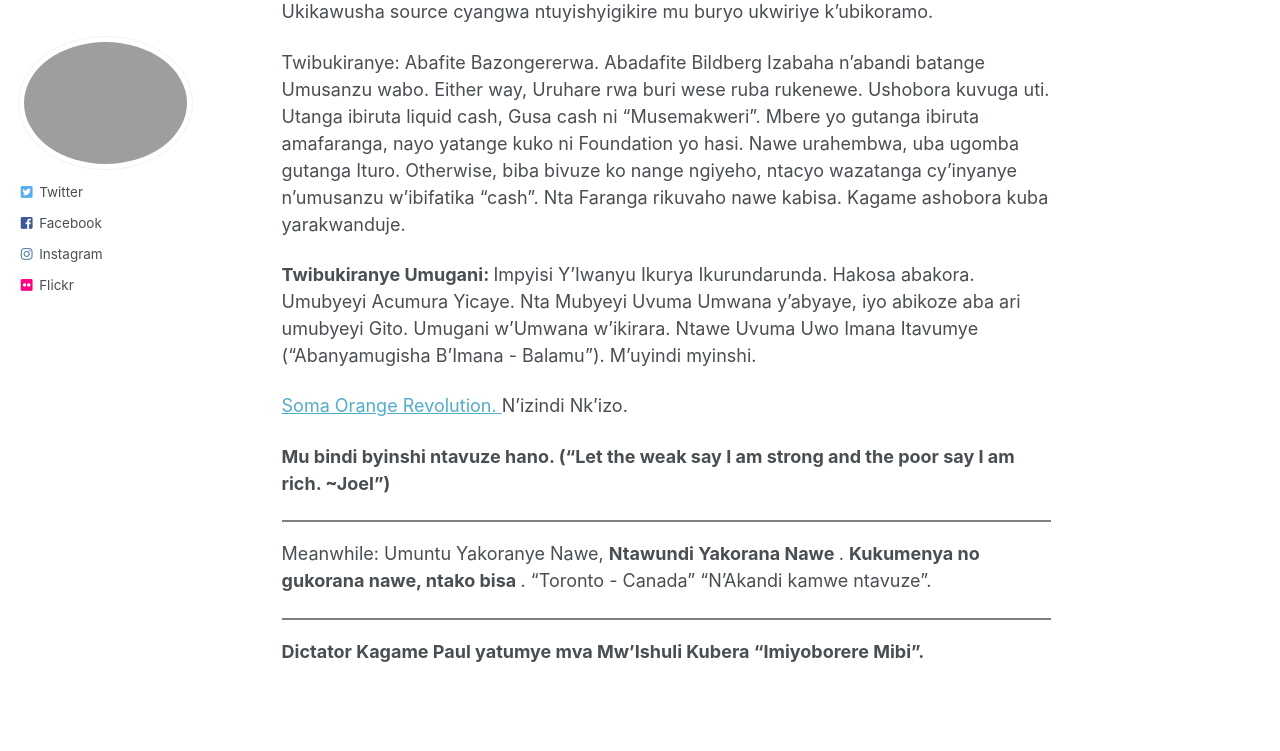
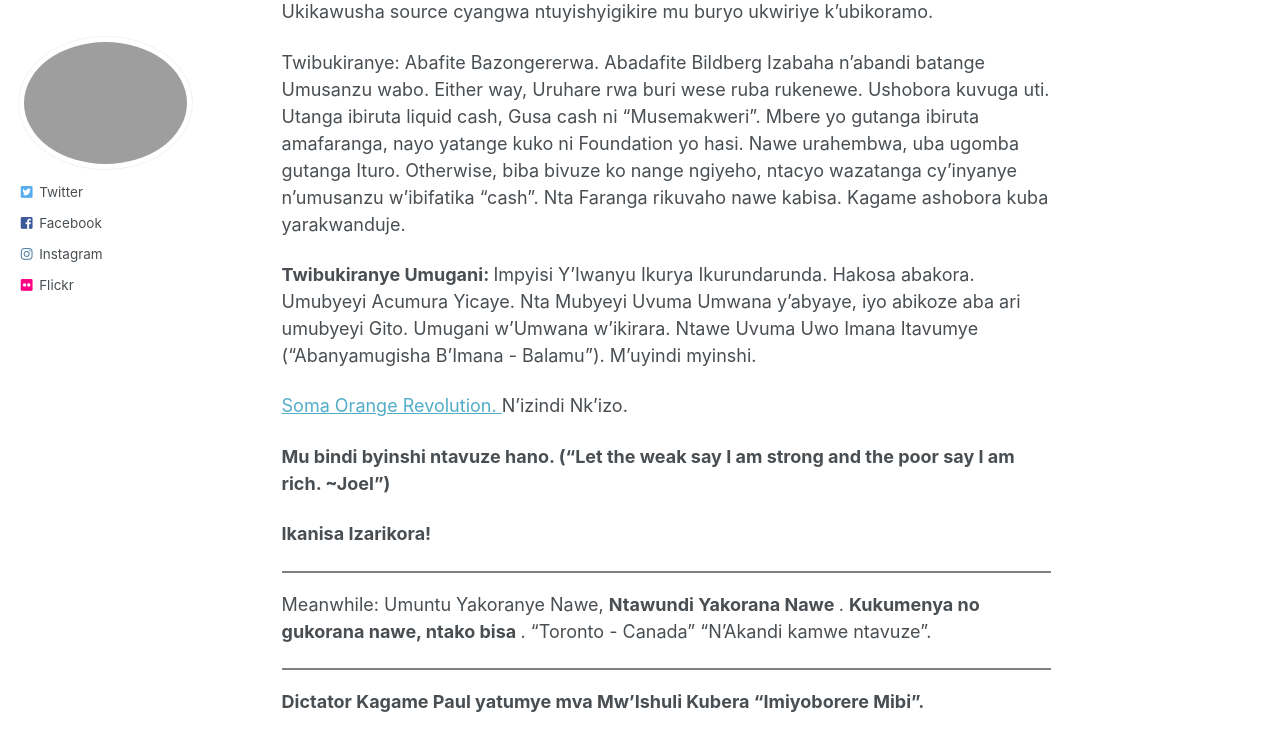
Before and after one commit to phdcsseiden/phdcsseiden.github.io, a Jekyll site: the page built from _pages/Gitwaza.md, in a window 1280 px wide and 900 px high, scrolled down 1533 px. Shown: the top 751 px of the window. Built offline with Jekyll 4.4.1, drawn with Linux system fonts in a browser that asks for light colours.

Commit message:
Update Gitwaza.md

```diff
--- a/_pages/Gitwaza.md
+++ b/_pages/Gitwaza.md
@@ -59,6 +59,9 @@ Twibukiranye: Abafite Bazongererwa. Abadafite Bildberg Izabaha n'abandi batange
 <b> Mu bindi byinshi ntavuze hano. ("Let the weak say I am strong and the poor say I am rich. ~Joel") </b>
 
 
+<b> Ikanisa Izarikora! </b>
+
+
 <hr style="height:2px;border-width:0;color:gray;background-color:gray">
 
 
```
